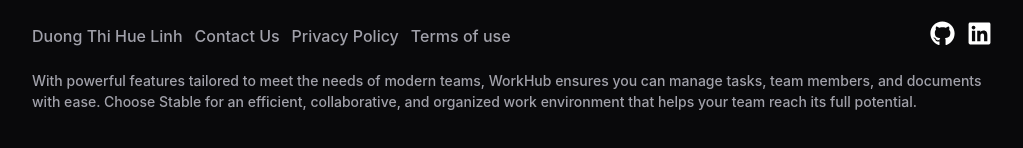
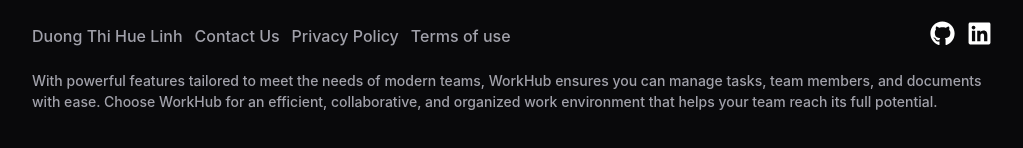
Before and after one commit to eeuhhnil/work-hub-web, a React (Create React App) app: page / in a window 1280 px wide. Shown: the part 1655-1803 px from the top of the page, without its empty margins (128-1151 px from the left). Built offline with nearby package versions, Linux system fonts and the light colour scheme; no server answers.

Commit message:
Update index.js

```diff
--- a/src/layout/components/Landing/Footer/index.js
+++ b/src/layout/components/Landing/Footer/index.js
@@ -35,7 +35,7 @@ function Footer() {
         </div>
       </div>
       <p className="text-muted-foreground text-[14px] mt-5">
-        With powerful features tailored to meet the needs of modern teams, WorkHub ensures you can manage tasks, team members, and documents with ease. Choose Stable for an efficient, collaborative,
+        With powerful features tailored to meet the needs of modern teams, WorkHub ensures you can manage tasks, team members, and documents with ease. Choose WorkHub for an efficient, collaborative,
         and organized work environment that helps your team reach its full potential.
       </p>
     </div>
```
